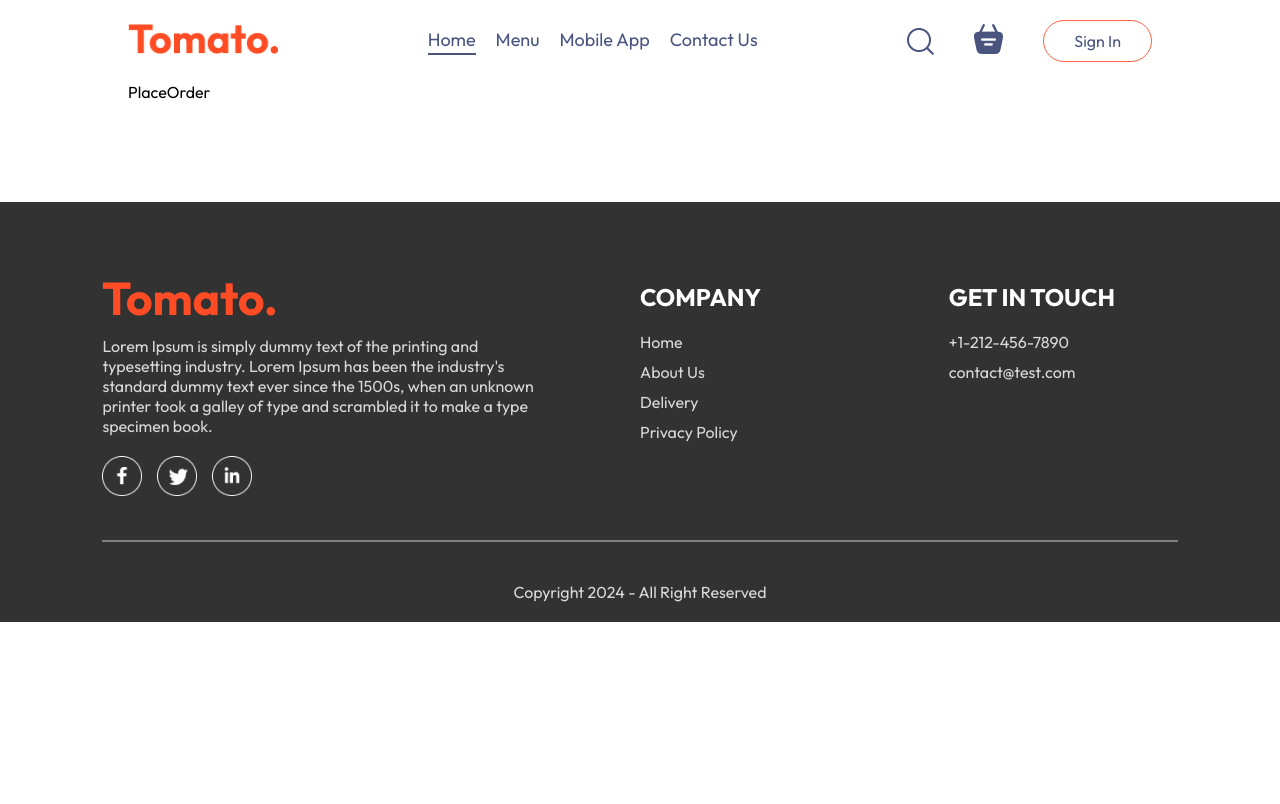
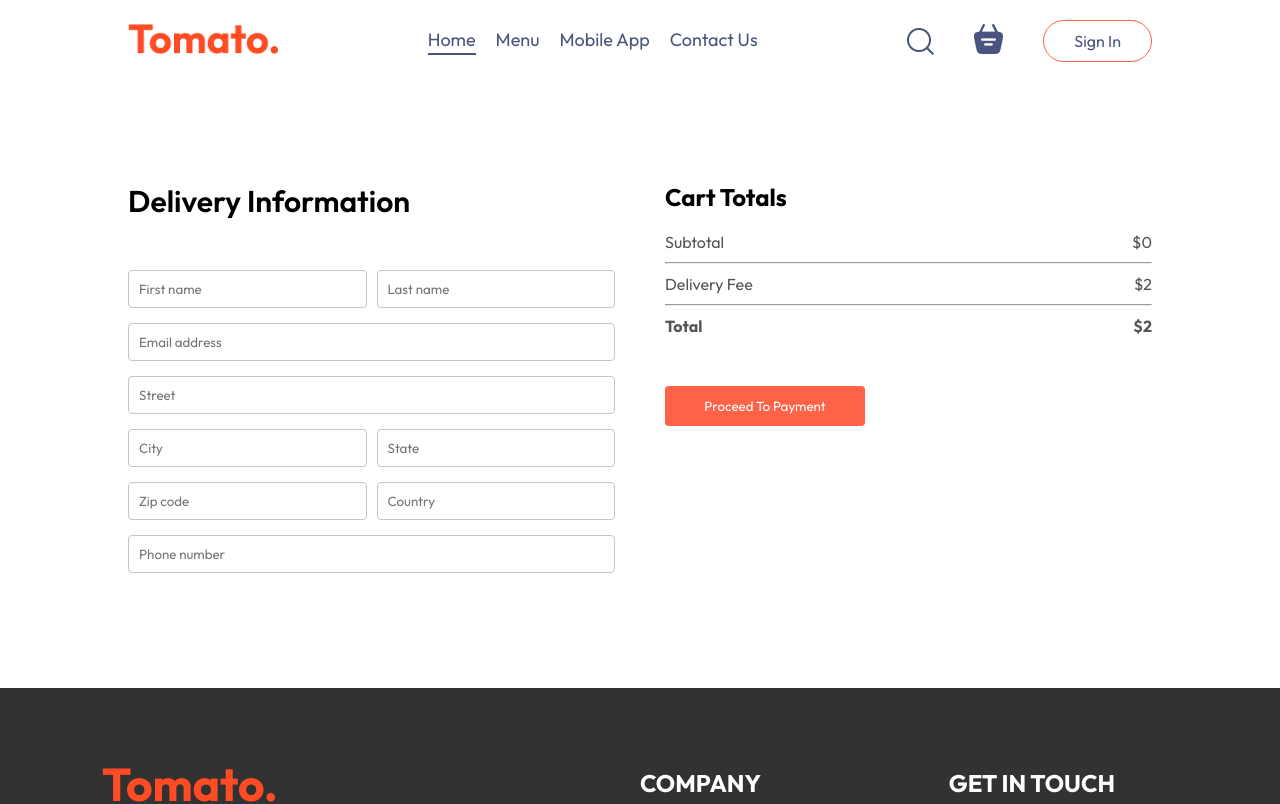
Before and after one commit to emekach/food-ordering-react, a React (Vite) app in the folder frontend/: page /order in a window 1280 px wide. Shown: the top 804 px of the page. Built offline with nearby package versions, Linux system fonts and the light colour scheme.

Commit message:
place order page completed

```diff
--- a/frontend/src/pages/Cart/Cart.jsx
+++ b/frontend/src/pages/Cart/Cart.jsx
@@ -1,9 +1,12 @@
 import React, { useContext } from 'react'
 import "./Cart.css"
 import { StoreContext } from '../../context/StoreContext'
+import { useNavigate } from 'react-router-dom'
 
 const Cart = () => {
   const { cartItems, food_list, removeFromCart, getTotalCartAmount } = useContext(StoreContext)
+
+  const navigate = useNavigate();
 
   return (
     <div className='cart'>
@@ -60,7 +63,7 @@
             </div>
 
           </div>
-          <button>Proceed To Checkout</button>
+          <button onClick={() => navigate('/order')}>Proceed To Checkout</button>
         </div>
         <div className='cart-promicode'>
           <div>
--- a/frontend/src/pages/PlaceOrder/PlaceOrder.css
+++ b/frontend/src/pages/PlaceOrder/PlaceOrder.css
@@ -0,0 +1,41 @@
+.place-order{
+    display: flex;
+    align-items: start;
+    justify-content: space-between;
+    gap: 50px;
+    margin-top: 100px;
+}
+
+.place-order-left{
+    width: 100%;
+    max-width: max(30%,500px);
+}
+
+.place-order-left .title{
+    font-size: 30px;
+    font-weight: 600;
+    margin-bottom: 50px;
+}
+
+.place-order-left input{
+    margin-bottom: 15px;
+    width: 100%;
+    padding: 10px;
+    border: 1px solid #c5c5c5;
+    border-radius: 4px;
+    outline-color: tomato;
+}
+
+.place-order-left .multi-fields{
+    display: flex;
+    gap: 10px;
+}
+
+.place-order-right{
+    width: 100%;
+    max-width: ma(40%,500px);
+}
+
+.place-order-right .cart-total button{
+    margin-top: 30px;
+}
--- a/frontend/src/pages/PlaceOrder/PlaceOrder.jsx
+++ b/frontend/src/pages/PlaceOrder/PlaceOrder.jsx
@@ -1,9 +1,59 @@
-import React from 'react'
+import React, { useContext } from 'react'
 import './PlaceOrder.css'
+import { StoreContext } from '../../context/StoreContext'
 
 const PlaceOrder = () => {
+
+  const {getTotalCartAmount}= useContext(StoreContext)
+
   return (
-    <div>PlaceOrder</div>
+    <form className='place-order'>
+      <div className='place-order-left'>
+        <p className='title'>Delivery Information</p>
+        <div className='multi-fields'>
+          <input type='text' placeholder='First name' />
+          <input type='text' placeholder='Last name' />
+        </div>
+        <input type='email' placeholder='Email address' />
+        <input type='text' placeholder='Street' />
+        <div className='multi-fields'>
+          <input type='text' placeholder='City' />
+          <input type='text' placeholder='State' />
+        </div>
+        <div className='multi-fields'>
+          <input type='text' placeholder='Zip code' />
+          <input type='text' placeholder='Country' />
+        </div>
+        <input type='text' placeholder='Phone number' />
+      </div>
+
+      <div className='place-order-right'>
+        <div className='cart-total'>
+          <h2>Cart Totals</h2>
+          <div>
+            <div className='cart-total-details'>
+
+              <p>Subtotal</p>
+              <p>${getTotalCartAmount()}</p>
+
+            </div>
+            <hr />
+            <div className='cart-total-details'>
+              <p>Delivery Fee</p>
+              <p>${2}</p>
+
+            </div>
+            <hr />
+            <div className='cart-total-details'>
+              <b>Total</b>
+              <b>${getTotalCartAmount() + 2}</b>
+            </div>
+
+          </div>
+          <button>Proceed To Payment</button>
+        </div>
+      </div>
+    </form>
   )
 }
 
```
